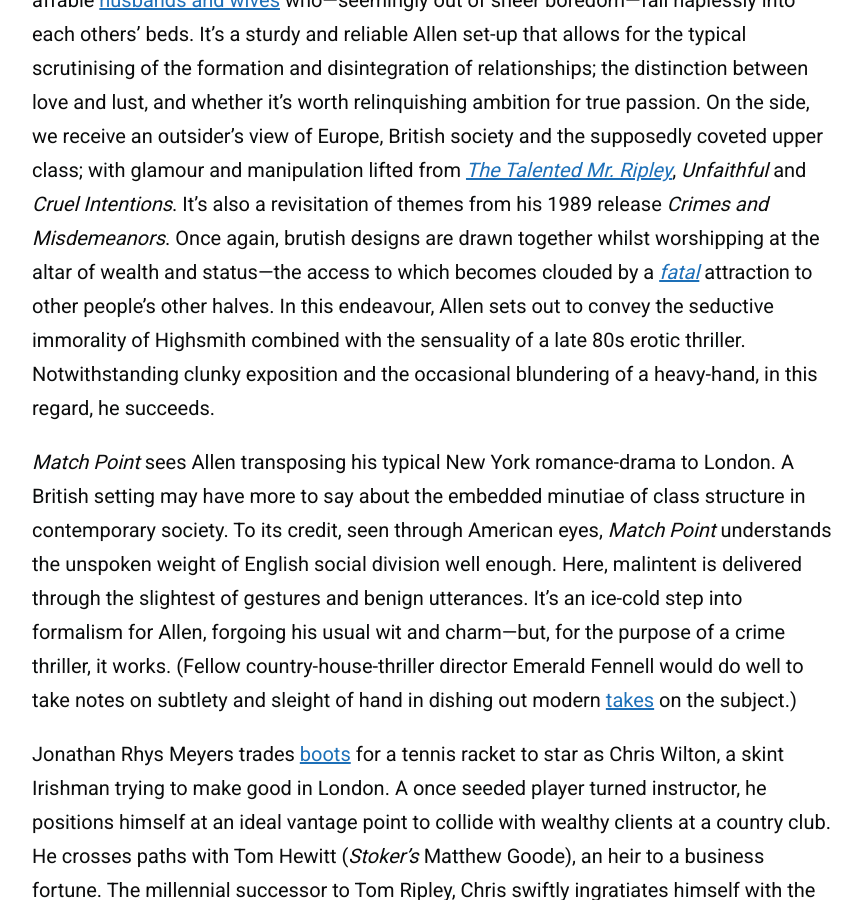
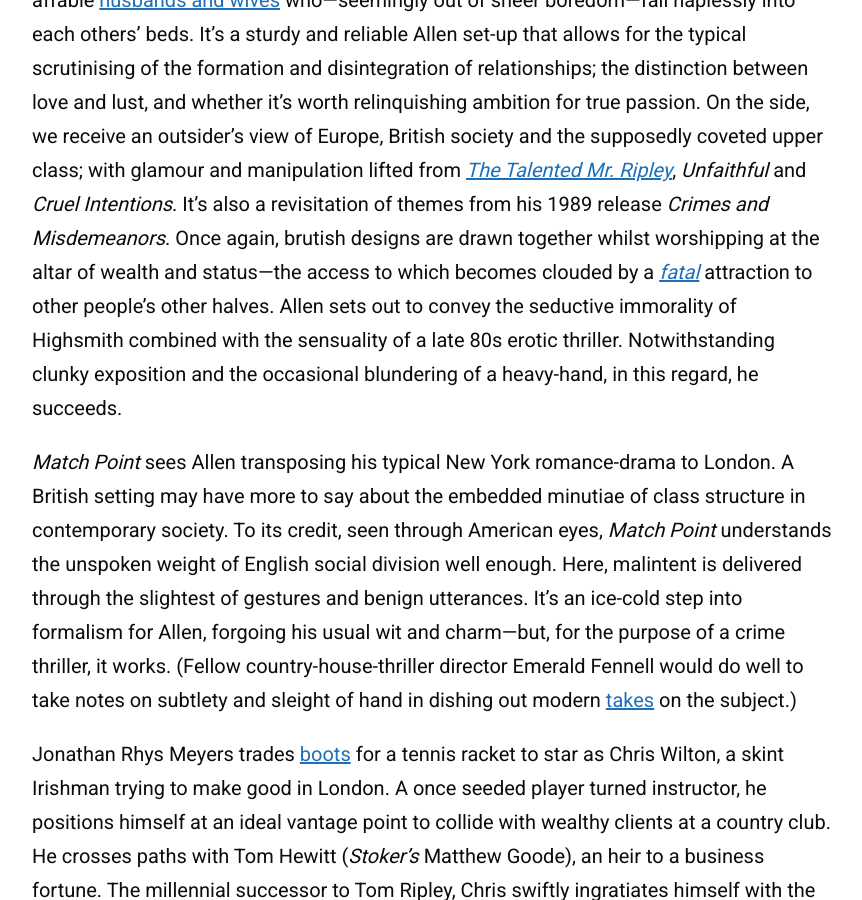
Before and after one commit to zoeurl/zoedowney.github.io, a Jekyll site: the page built from _posts/2024-2-22-match-point.md, in a window 1280 px wide and 900 px high, scrolled down 1133 px. Shown: the whole window, without its empty margins (208-1070 px from the left). Built offline with Jekyll 4.4.1, drawn with Linux system fonts in a browser that asks for light colours.

Commit message:
Update 2024-2-22-match-point.md

```diff
--- a/_posts/2024-2-22-match-point.md
+++ b/_posts/2024-2-22-match-point.md
@@ -11,7 +11,7 @@
 
 The pseudo-philosophical playbook of Woody Allen's _Match Point_ dictates that life’s transformative successes hinge on chance. Whether one’s ball makes it over the net, so to speak, or bounces defeatedly back at the player. It’s a lesson that reiterates the bitter mantra of the middle and hard-working classes: when keeping score, it's not _what_, but _who_, you know that counts. A world in which one might ‘rather be lucky than good’, and where perching tentatively on the right stoops can twist the handles of rewarding and lucrative doors. Even if this is indeed so, admirers queuing on the once sought-after [Allen's](https://www.nytimes.com/2018/01/31/movies/woody-allen.html) porch have long since found other, more worthwhile entryways to clamour outside. But, for the sake of this exercise, that is beside the (match) point.
 
-The above tennis metaphor is the apt rule of play for this story. The players: another set of affable [husbands and wives](https://www.nytimes.com/1992/09/18/movies/review-film-husbands-and-wives-fact-fiction-it-doesn-t-matter.html) who—seemingly out of sheer boredom—fall haplessly into each others' beds. It's a sturdy and reliable Allen set-up that allows for the typical scrutinising of the formation and disintegration of relationships; the distinction between love and lust, and whether it’s worth relinquishing ambition for true passion. On the side, we receive an outsider’s view of Europe, British society and the supposedly coveted upper class; with glamour and manipulation lifted from _[The Talented Mr. Ripley](https://www.zoedowney.com/the-talented-mr-ripley/)_, _Unfaithful_ and _Cruel Intentions_. It’s also a revisitation of themes from his 1989 release _Crimes and Misdemeanors_. Once again, brutish designs are drawn together whilst worshipping at the altar of wealth and status—the access to which becomes clouded by a [_fatal_](https://www.rogerebert.com/reviews/fatal-attraction-1987) attraction to other people's other halves. In this endeavour, Allen sets out to convey the seductive immorality of Highsmith combined with the sensuality of a late 80s erotic thriller. Notwithstanding clunky exposition and the occasional blundering of a heavy-hand, in this regard, he succeeds.
+The above tennis metaphor is the apt rule of play for this story. The players: another set of affable [husbands and wives](https://www.nytimes.com/1992/09/18/movies/review-film-husbands-and-wives-fact-fiction-it-doesn-t-matter.html) who—seemingly out of sheer boredom—fall haplessly into each others' beds. It's a sturdy and reliable Allen set-up that allows for the typical scrutinising of the formation and disintegration of relationships; the distinction between love and lust, and whether it’s worth relinquishing ambition for true passion. On the side, we receive an outsider’s view of Europe, British society and the supposedly coveted upper class; with glamour and manipulation lifted from _[The Talented Mr. Ripley](https://www.zoedowney.com/the-talented-mr-ripley/)_, _Unfaithful_ and _Cruel Intentions_. It’s also a revisitation of themes from his 1989 release _Crimes and Misdemeanors_. Once again, brutish designs are drawn together whilst worshipping at the altar of wealth and status—the access to which becomes clouded by a [_fatal_](https://www.rogerebert.com/reviews/fatal-attraction-1987) attraction to other people's other halves. Allen sets out to convey the seductive immorality of Highsmith combined with the sensuality of a late 80s erotic thriller. Notwithstanding clunky exposition and the occasional blundering of a heavy-hand, in this regard, he succeeds.
 
 _Match Point_ sees Allen transposing his typical New York romance-drama to London. A British setting may have more to say about the embedded minutiae of class structure in contemporary society. To its credit, seen through American eyes, _Match Point_ understands the unspoken weight of English social division well enough. Here, malintent is delivered through the slightest of gestures and benign utterances. It’s an ice-cold step into formalism for Allen, forgoing his usual wit and charm—but, for the purpose of a crime thriller, it works. (Fellow country-house-thriller director Emerald Fennell would do well to take notes on subtlety and sleight of hand in dishing out modern [takes](https://www.rogerebert.com/reviews/saltburn-movie-review-2023) on the subject.)
 
```
